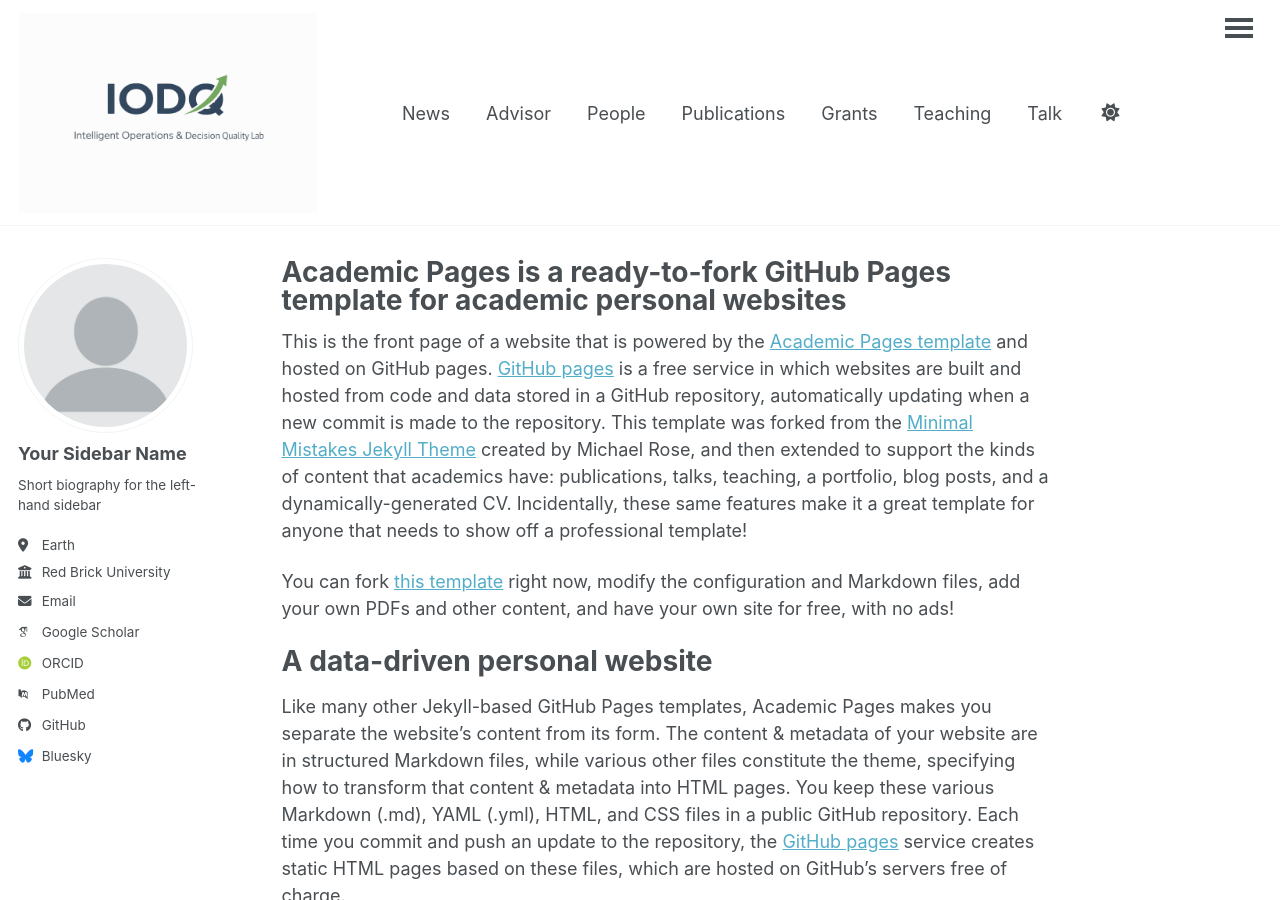
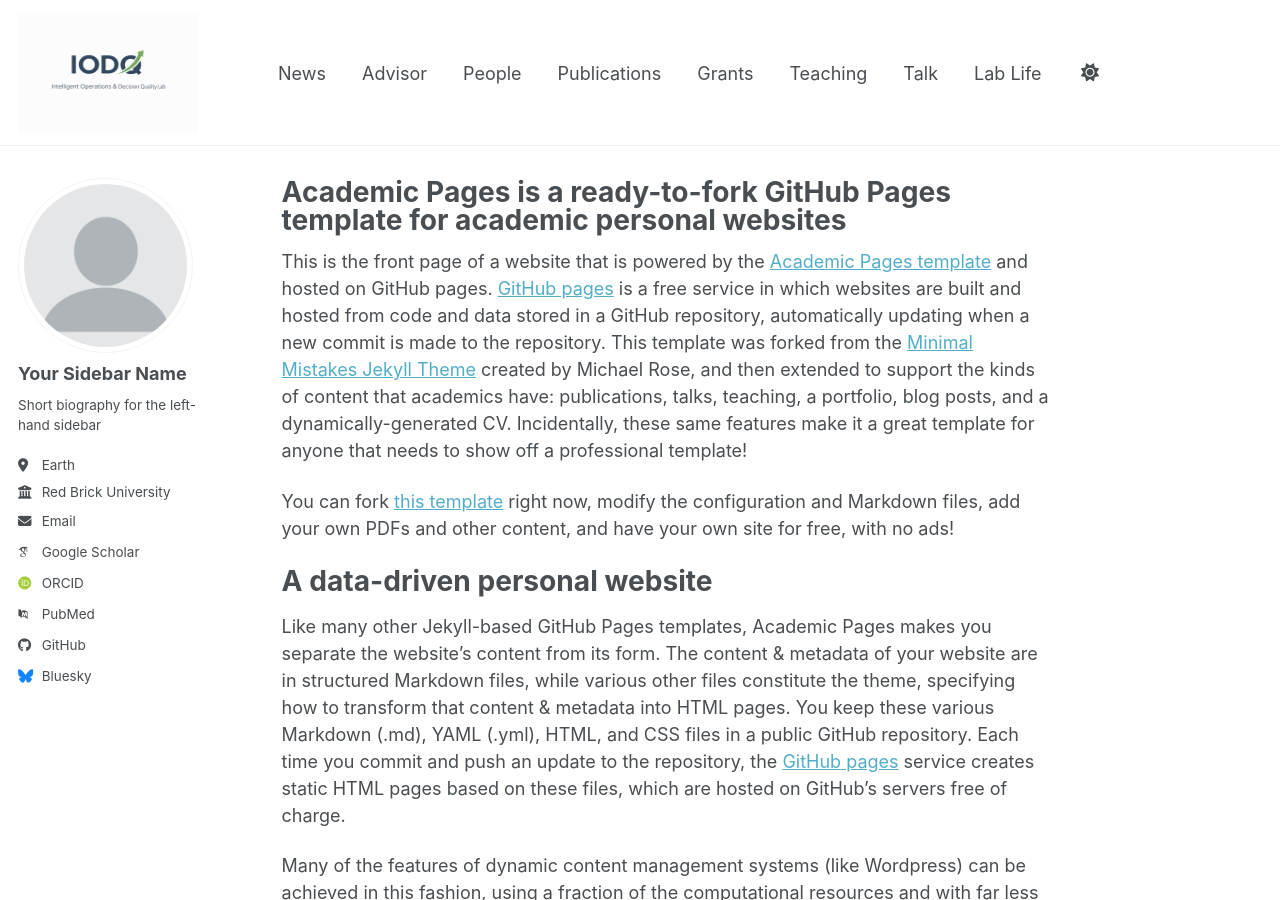
Before and after one commit to kbhuang188/kbhuang188.github.io, a Jekyll site: the page built from _pages/about.md, in a window 1280 px wide and 900 px high. Built offline with Jekyll 4.4.1, drawn with Linux system fonts in a browser that asks for light colours; some web fonts are replaced; a script bundle is joined from its source files by our own code; library files that are not in the unit come from our copies.

Commit message:
Update masthead.html

```diff
--- a/_includes/masthead.html
+++ b/_includes/masthead.html
@@ -12,7 +12,7 @@
   <a href="{{ base_path }}/" style="display:flex; align-items:center;">
     <img src="{{ '/images/IODQ-2.png' | relative_url }}"
          alt="IODQ Lab Logo"
-         style="height:200px; max-height:200px; width:auto; margin-right:12px;">
+         style="height:120px; max-height:120px; width:auto; margin-right:8px;">
   </a>
 </li>
           {% for link in site.data.navigation.main %}
```
